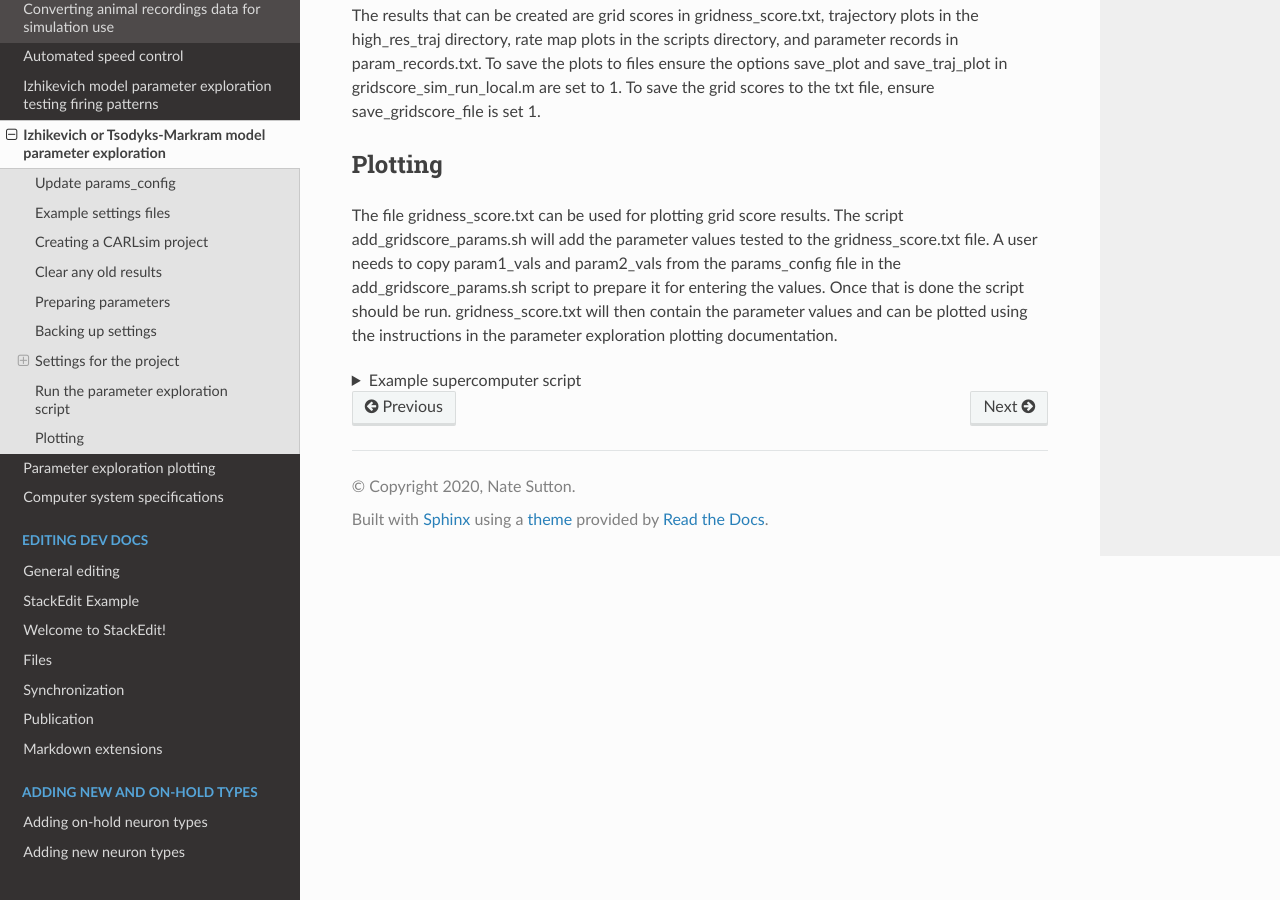
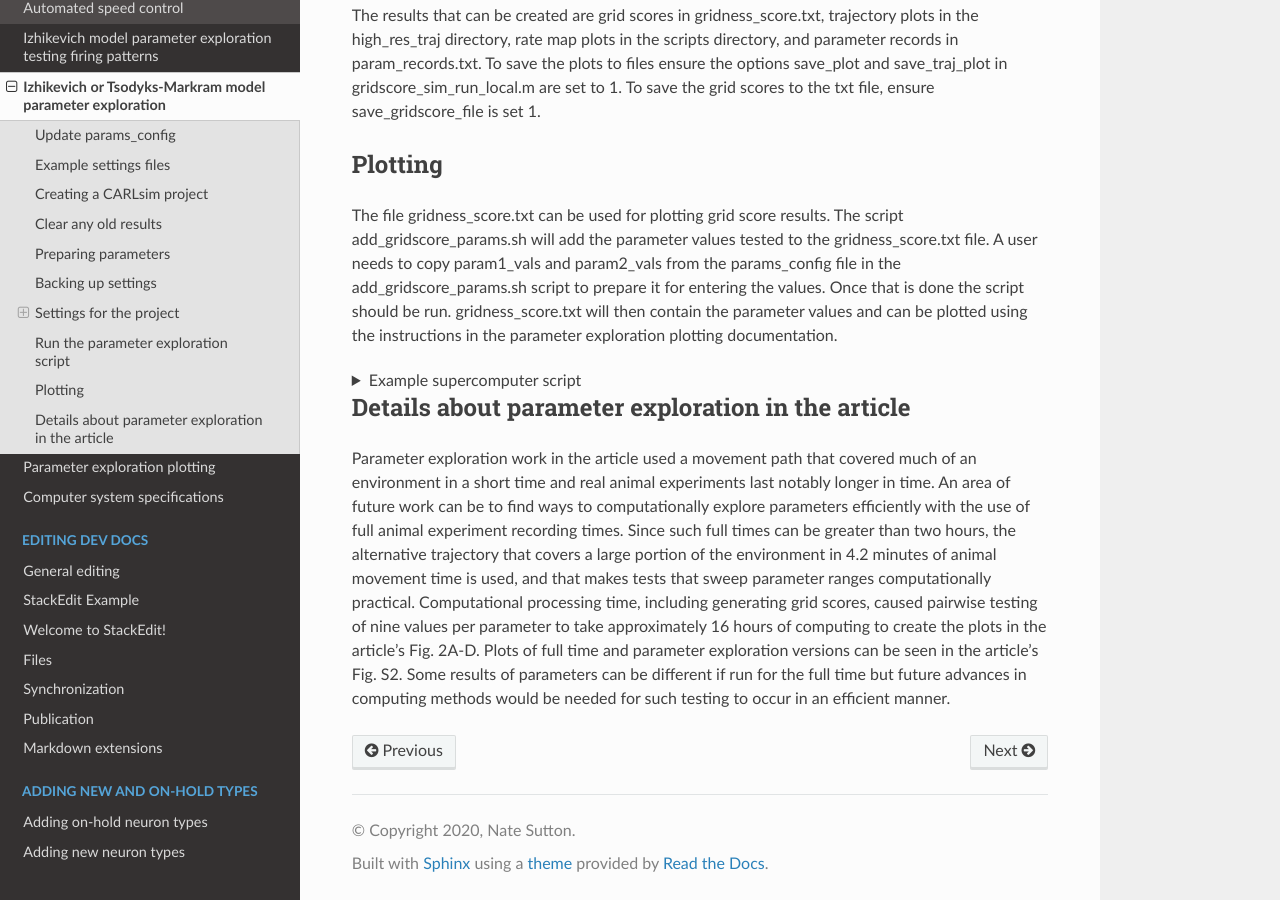
Before and after one commit to Hippocampome-Org/hco_dev_docs, a Sphinx documentation site: the page built from docs/spatial_nav/param_explore_iz_or_tm.md, in a window 1280 px wide and 900 px high, scrolled down 3505 px. Built offline with Sphinx 7.4.7 and the Read the Docs theme 2.0.0, drawn with Linux system fonts in a browser that asks for light colours.

Commit message:
added to param explore docs

```diff
--- a/docs/spatial_nav/param_explore_iz_or_tm.md
+++ b/docs/spatial_nav/param_explore_iz_or_tm.md
@@ -101,3 +101,7 @@ An example script that could be used to run parameter exploration on a supercomp
 <br>Results were checked to see that it was working with:
 <br>$ tail /scratch/username/gc_sim/param_explore_tm_1_results.txt
 </details>
+
+## Details about parameter exploration in the article
+
+Parameter exploration work in the article used a movement path that covered much of an environment in a short time and real animal experiments last notably longer in time. An area of future work can be to find ways to computationally explore parameters efficiently with the use of full animal experiment recording times. Since such full times can be greater than two hours, the alternative trajectory that covers a large portion of the environment in 4.2 minutes of animal movement time is used, and that makes tests that sweep parameter ranges computationally practical. Computational processing time, including generating grid scores, caused pairwise testing of nine values per parameter to take approximately 16 hours of computing to create the plots in the article's Fig. 2A-D. Plots of full time and parameter exploration versions can be seen in the article's Fig. S2. Some results of parameters can be different if run for the full time but future advances in computing methods would be needed for such testing to occur in an efficient manner.
```
